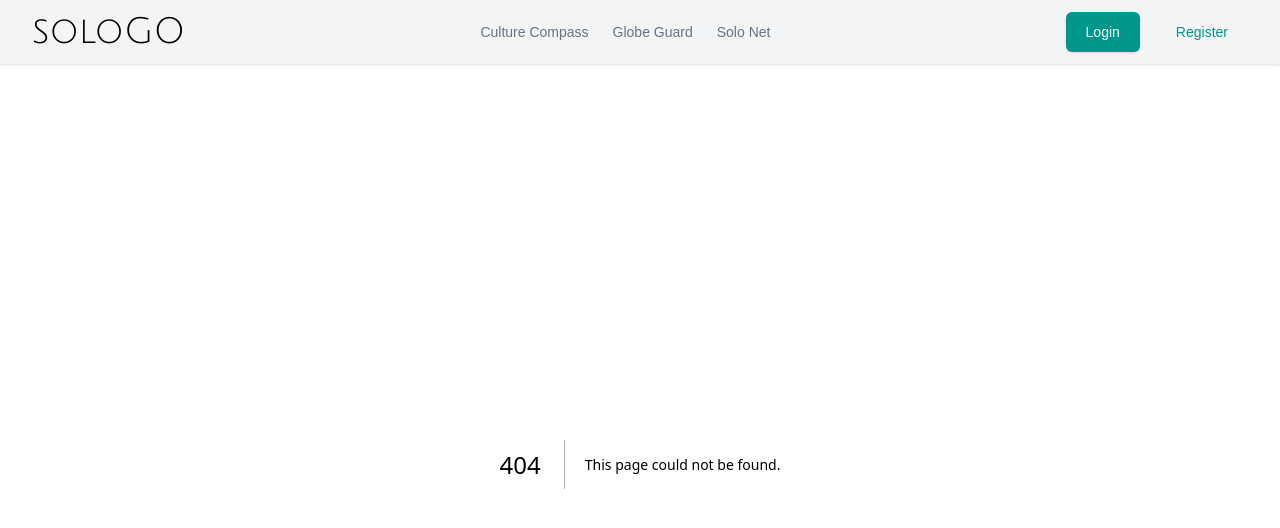
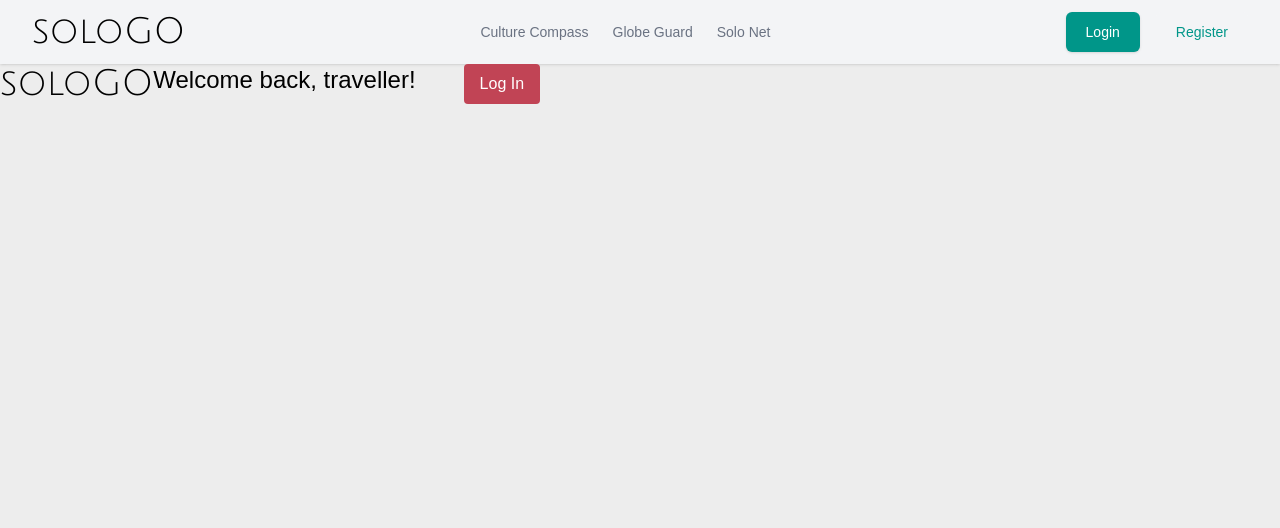
Before and after one commit to chwrd/UWB-Hacks-2025, a Next.js app in the folder solo-traveler/: page /login in a window 1280 px wide. Before the commit this address had no page. Shown: the top 528 px of the page. Built offline with nearby package versions, Linux system fonts and the light colour scheme.

Commit message:
removed old react-maps api and set up google auth api

```diff
--- a/solo-traveler/package.json
+++ b/solo-traveler/package.json
@@ -11,8 +11,8 @@
   "dependencies": {
     "@react-google-maps/api": "^2.20.6",
     "axios": "^1.9.0",
-    "google-maps-react": "^2.0.6",
     "next": "15.3.1",
+    "next-auth": "^4.24.11",
     "react": "^19.0.0",
     "react-dom": "^19.0.0"
   },
--- /dev/null
+++ b/solo-traveler/src/app/api/auth/[...nextauth]/route.js
@@ -0,0 +1,17 @@
+import NextAuth from "next-auth";
+import GoogleProvider from "next-auth/providers/google";
+
+const handler = NextAuth({
+  providers: [
+    GoogleProvider({
+      clientId: process.env.GOOGLE_CLIENT_ID,
+      clientSecret: process.env.GOOGLE_CLIENT_SECRET,
+    }),
+  ],
+  secret: process.env.AUTH_SECRET,
+  pages: {
+    signIn: "/login", // Your custom login page
+  },
+});
+
+export { handler as GET, handler as POST };
--- /dev/null
+++ b/solo-traveler/src/app/login/page.js
@@ -0,0 +1,31 @@
+"use client";
+
+import { signIn } from "next-auth/react";
+import { Julius_Sans_One } from "next/font/google";
+
+// Logo font
+const juliusSansOne = Julius_Sans_One({
+  subsets: ["latin"],
+  weight: "400",
+});
+
+export default function LoginPage() {
+  return (
+    <div className="md:flex md:items-center md:gap-12">
+      <a className="flex">
+        <span className="sr-only">Home</span>
+        <h1 className={`${juliusSansOne.className} text-black text-4xl `}>
+          soloGO
+        </h1>
+        <h2 className="text-black text-2xl">Welcome back, traveller!</h2>
+      </a>
+      <button
+        onClick={() => signIn("google", { callbackUrl: "/" })}
+        style={{ backgroundColor: "#C14455" }}
+        className="text-white px-4 py-2 rounded"
+      >
+        Log In
+      </button>
+    </div>
+  );
+}
--- a/solo-traveler/src/app/navbar.js
+++ b/solo-traveler/src/app/navbar.js
@@ -42,7 +42,7 @@ export default function navbar() {
             <div className="sm:flex sm:gap-4">
               <a
                 className="rounded-md bg-teal-600 px-5 py-2.5 text-sm font-medium text-white shadow-sm"
-                href="#"
+                href="/login"
               >
                 Login
               </a>
```
Also changed, not shown: 2 other files (tests, documents, lock files or other folders).
